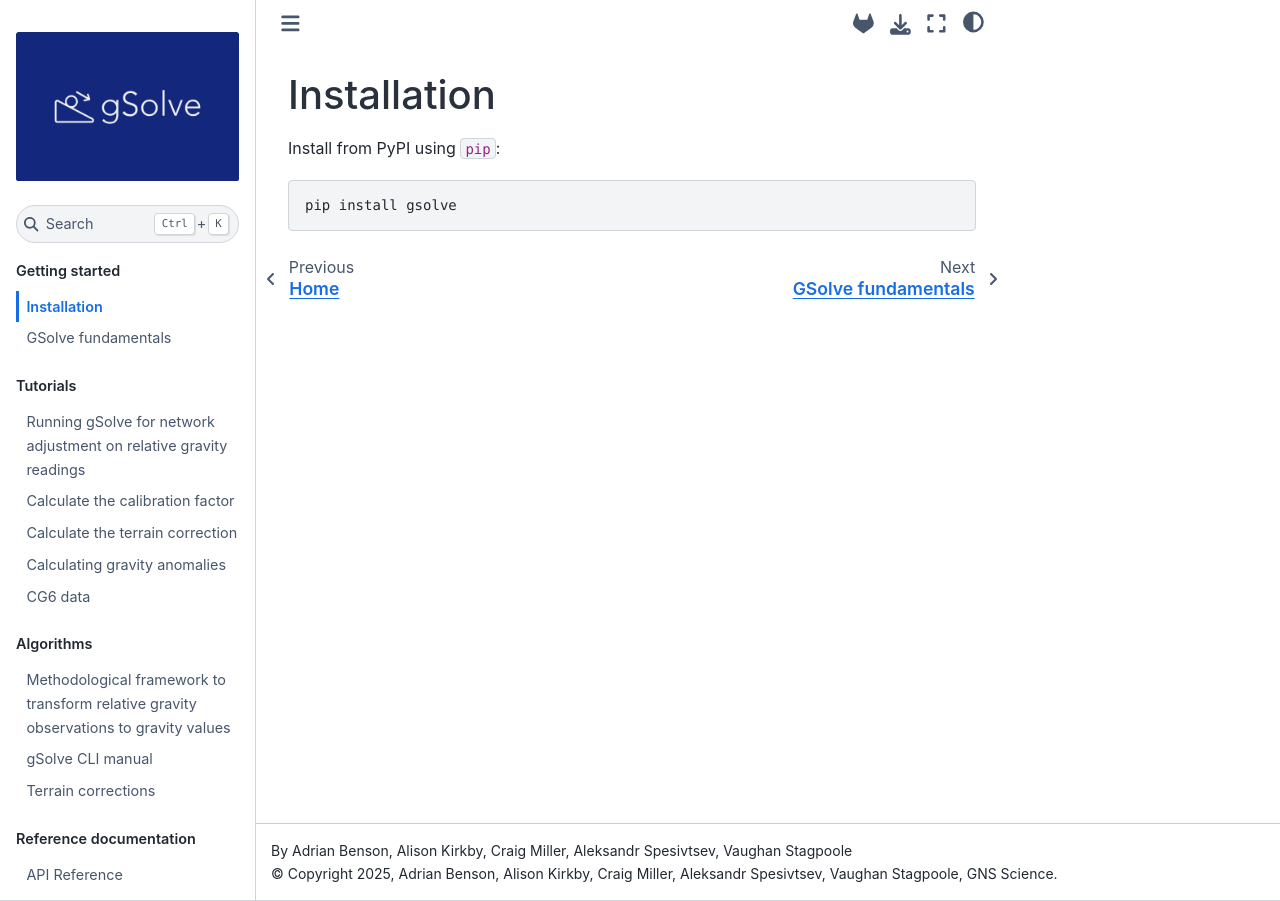
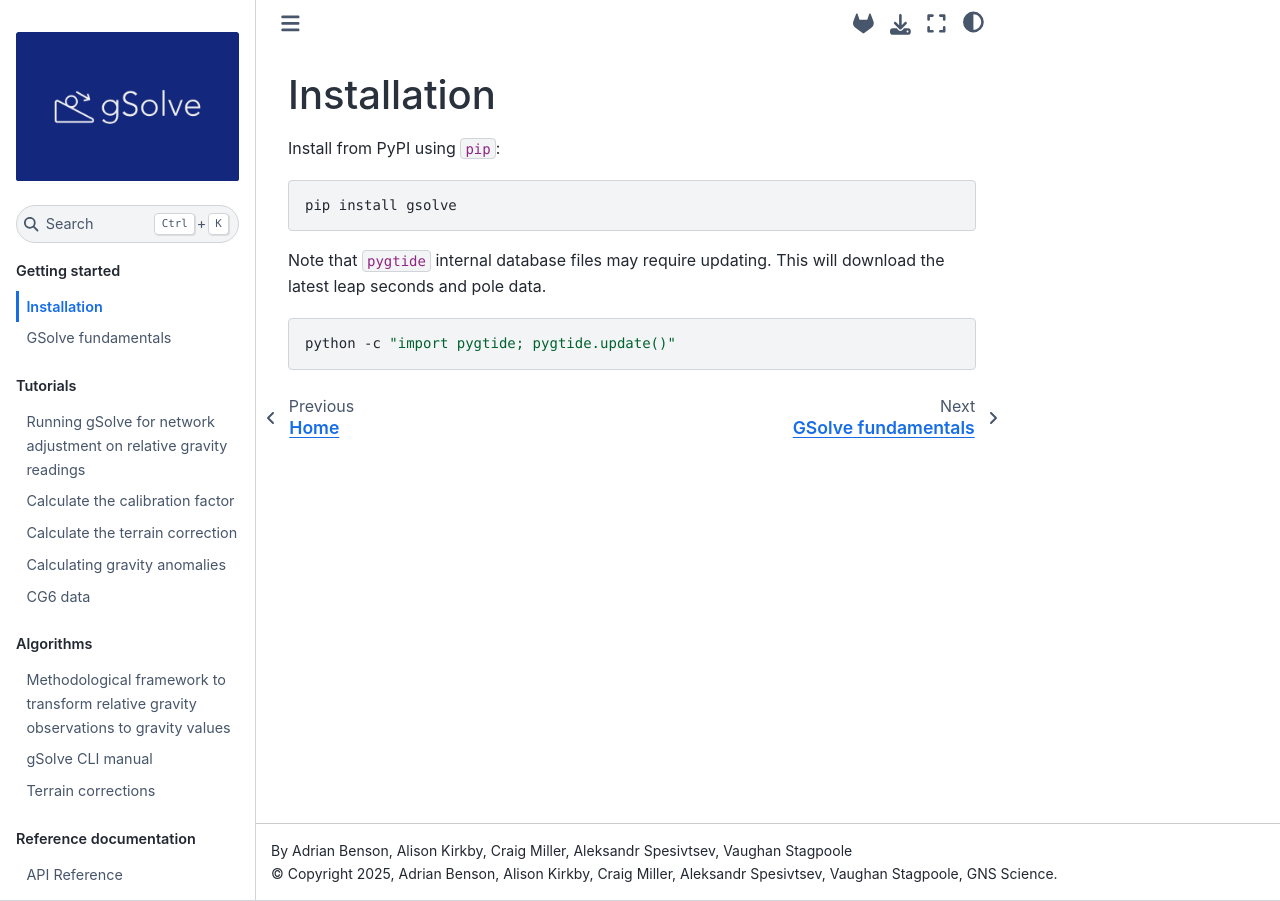
Before and after one commit to GNS-Science/gsolve, a Sphinx documentation site: the page built from docs/source/installation.md, in a window 1280 px wide. Built offline with Sphinx 7.4.7 and the Sphinx Book theme 1.1.4, drawn with Linux system fonts in a browser that asks for light colours.

Commit message:
Update installation.md

````diff
--- a/docs/source/installation.md
+++ b/docs/source/installation.md
@@ -5,3 +5,9 @@
 ```bash
 pip install gsolve
 ```
+
+Note that `pygtide` internal database files may require updating. This will download the latest leap seconds and pole data.
+
+```bash
+python -c "import pygtide; pygtide.update()"
+```
````
